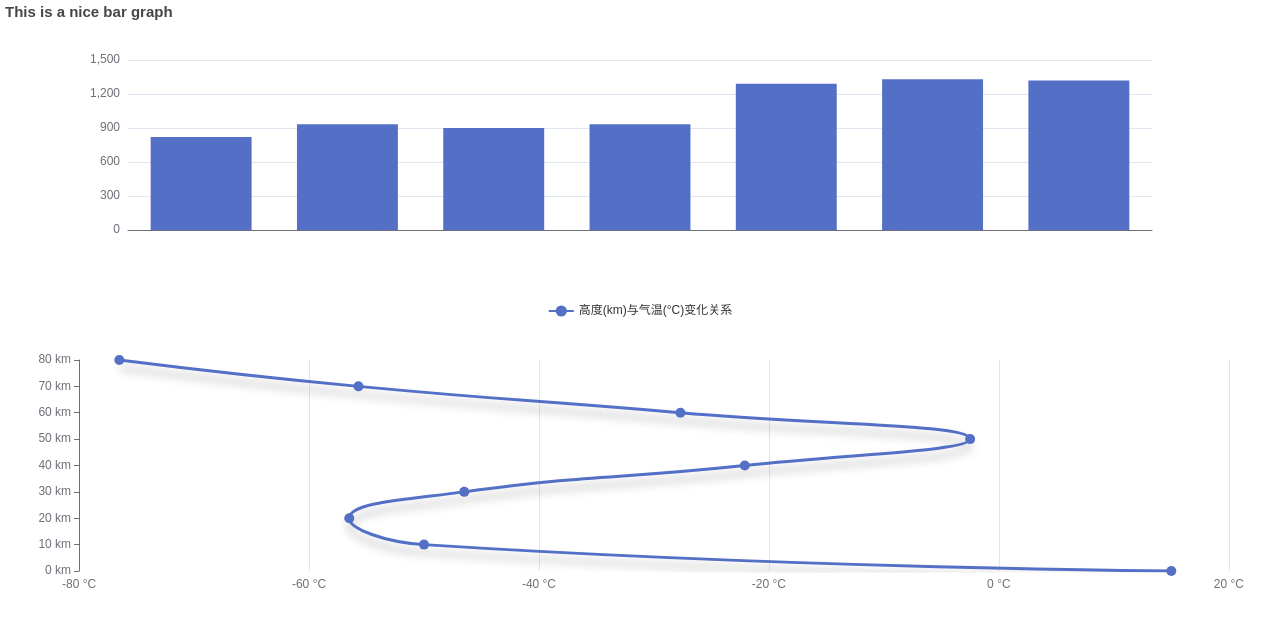
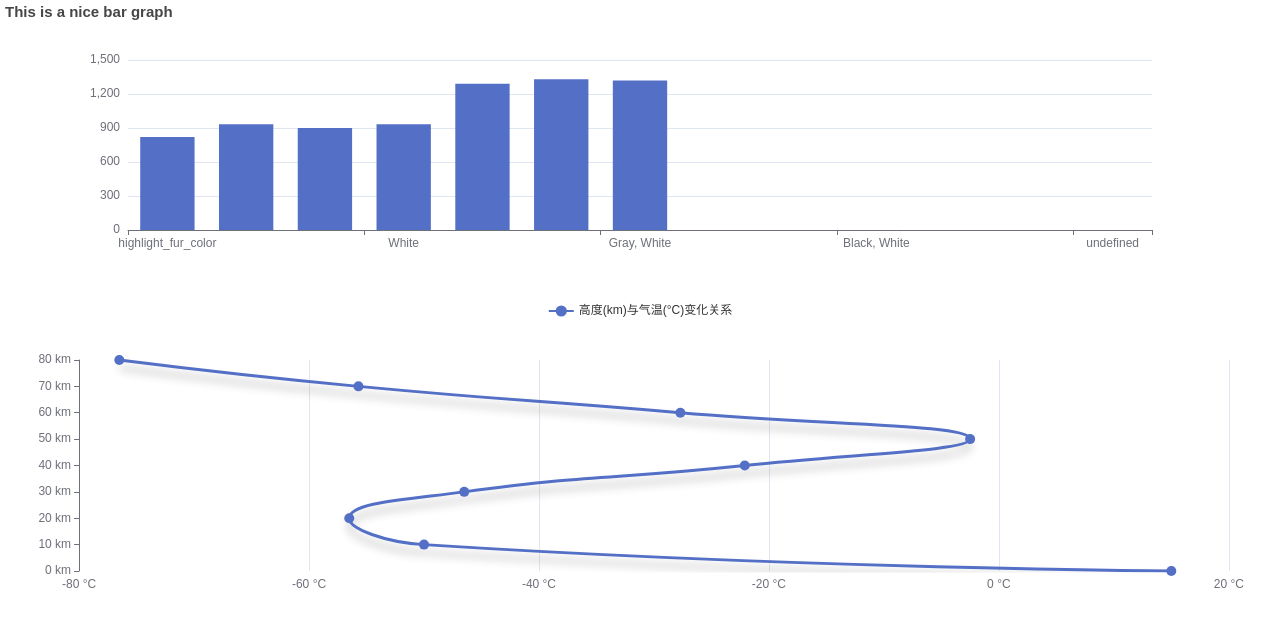
Before and after one commit to Kennie-create/data-visualization, a React (Create React App) app: page / in a window 1280 px wide. Shown: the top 626 px of the page. Built offline with nearby package versions, Linux system fonts and the light colour scheme.

Commit message:
Added useState and useEffect

```diff
--- a/src/SquirrelCensus.jsx
+++ b/src/SquirrelCensus.jsx
@@ -1,8 +1,8 @@
-import React from "react";
+import React, {useEffect,useState} from "react";
 import ReactECharts from "echarts-for-react";
 import Papaparse from "papaparse";
 
-const fetchSquirrelColors = () => {
+const fetchSquirrelColors = (setData) => {
   let surprise = Papaparse.parse("nyc_squirrels.csv", {
     download: true,
     complete: (results) => {
@@ -10,14 +10,19 @@ const fetchSquirrelColors = () => {
         return color[9];
       });
       let noRepeat = [...new Set(colors)];
-      console.log(noRepeat);
+        setData(noRepeat)
     },
   });
-  console.log("Papaparse",surprise);
 };
 
 const SquirrelCensus = () => {
-  fetchSquirrelColors();
+  const [data,setData]  = useState([]);
+
+
+  useEffect(() => {
+    fetchSquirrelColors(setData)
+  }, []);
+console.log(data)
   const options = {
     title: {
       text: "This is a nice bar graph",
@@ -28,7 +33,7 @@ const SquirrelCensus = () => {
     // grid: { top: 20, right: 8, bottom: 24, left: 36 },
     xAxis: {
       type: "category",
-      data: [],
+      data: data,
     },
     yAxis: {
       type: "value",
```
